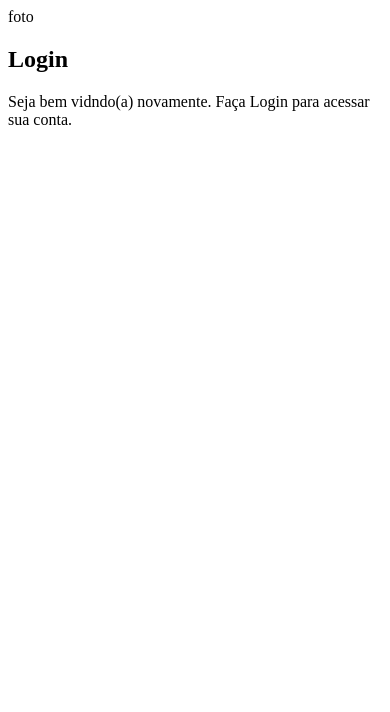
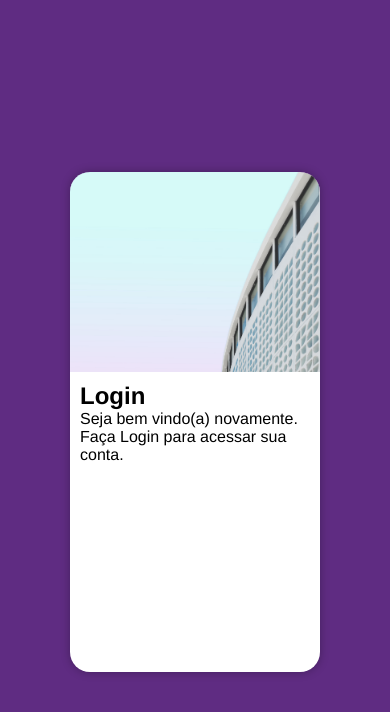
Before and after one commit to CiceroBzra/projeto-login, a plain HTML site: page index.html in a window 390 px wide. Drawn offline with Linux system fonts and the light colour scheme.

Commit message:
Login  -  Mobile-First

```diff
--- a/estilos/style.css
+++ b/estilos/style.css
@@ -6,3 +6,57 @@
 Lilás: #5f2c82
 
 */
+
+* {
+
+    font-family:'Franklin Gothic Medium', 'Arial Narrow', Arial, sans-serif;
+    padding: 0px;
+    margin: 0px;
+    box-sizing: border-box;
+}
+
+body, html {
+
+    background-color: #5f2c82 ;
+    height: 100vh;
+    width: 100vw;
+
+}
+
+main {
+
+    position: relative;
+    height: 100vh;
+    width: 100vw;
+}
+
+section#login {
+
+    background-color: white;
+    position: absolute;
+    top: 50%;
+    left: 50%;
+    transform:translate(-50%, -50%) ;
+    width: 250px;
+    height: 500px;
+    border-radius: 20px;
+    overflow: hidden; /* Tudo que tiver fora da borda vai ficar escondido */
+    box-shadow: 0px 0px 10px rgba(0, 0, 0, 0.288);
+
+}
+
+section#login > div#imagem {
+
+    background: #5f2c82 url(../imagens/scottwebb.jpg) no-repeat;
+    background-size: cover;
+    background-position: left bottom;
+
+    height: 200px;
+}
+
+section#login > div#formulario{
+
+    display: block;
+    padding: 10px;
+
+}
--- a/index.html
+++ b/index.html
@@ -13,7 +13,7 @@
 
             <div id="imagem">
 
-                foto
+
 
             </div>
 
@@ -21,7 +21,9 @@
 
                 <h1> Login </h1>
 
-                <p> Seja bem vidndo(a) novamente. Faça Login para acessar sua conta. </p>
+                <p>
+                    Seja bem vindo(a) novamente. Faça Login para acessar sua conta.
+                </p>
 
                 <form action="login.php" method="post">
 
```
